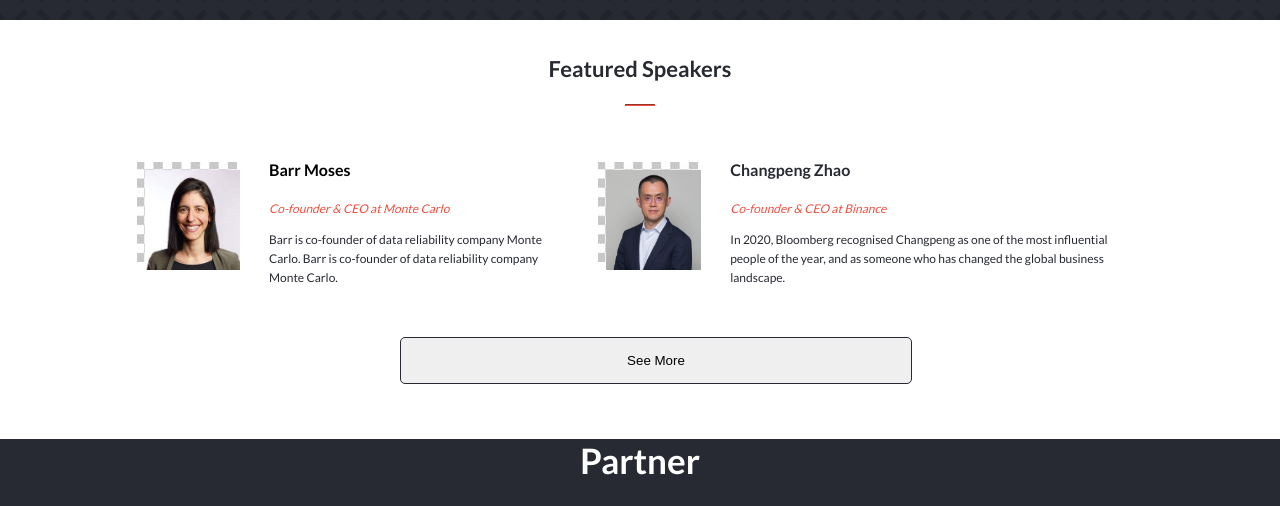
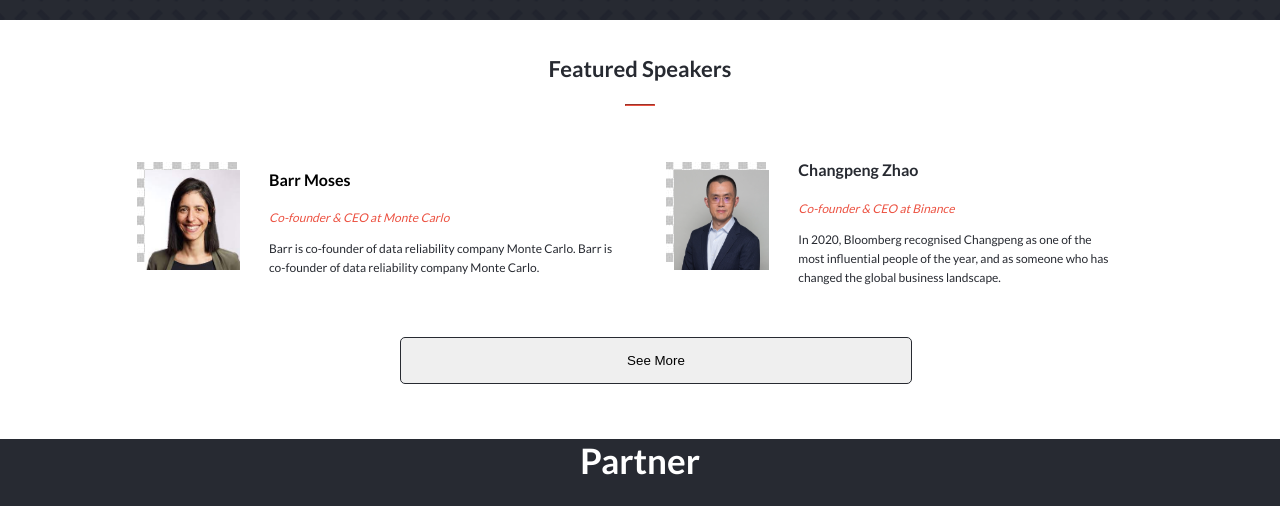
Before and after one commit to baqar-abbas/Conference-site-Capstone-Project-Module1, a website: page index.html in a window 1280 px wide. Shown: the part 1320-1826 px from the top of the page. Drawn offline with Linux system fonts and the light colour scheme.

```diff
--- a/index.html
+++ b/index.html
@@ -204,7 +204,7 @@
                         <td><div class="image-of-background">
                             <img class="featured-speakers" src="./images/speaker1.jpg" alt="speaker1">
                         </div></td>
-                        <td><h4 class="featured-heading-">Barr Moses</h4>
+                        <td class="top-speaker1"><h4 class="featured-heading-">Barr Moses</h4>
                             <p class="featured-para"> <i>Co-founder & CEO at Monte Carlo</i></p>
                             <span class="featured-span">Barr is co-founder of data reliability company Monte Carlo.
                              Barr is co-founder of data reliability company Monte Carlo.
--- a/styles.css
+++ b/styles.css
@@ -574,6 +574,10 @@
   left: 110px;
 }
 
+.top-speaker1 {
+  width: 38%;
+}
+
 td {
   padding: 15px;
 }
```
